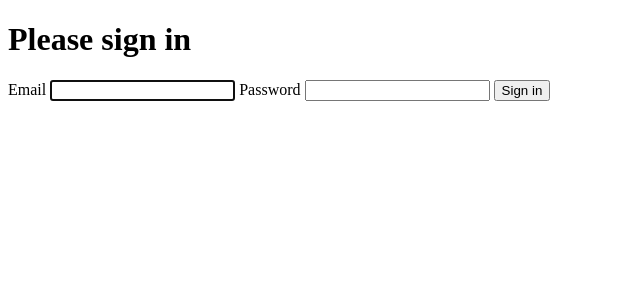
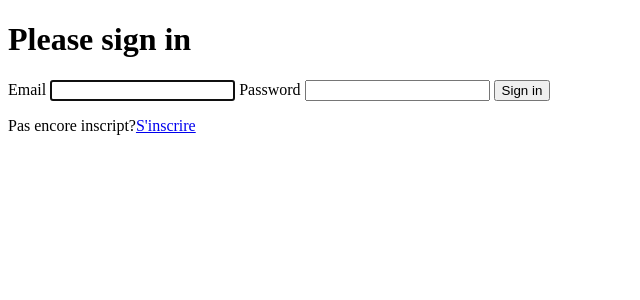
Before and after one commit to Youns29/symfony-ipssi-rendu-AC-YH, a Symfony app: template templates/security/login.html.twig in a window 1280 px wide. Shown: the part 26-326 px from the top of the page, without its empty margins (0-640 px from the left). Run offline with Twig, Linux system fonts and the light colour scheme; the template is opened without the code that fills it, so the values that code supplies are empty; some libraries are stand-ins or nearby versions.

Commit message:
TEMPLATE LOGIN:REGISTER

```diff
--- a/templates/security/login.html.twig
+++ b/templates/security/login.html.twig
@@ -39,4 +39,5 @@
         Sign in
     </button>
 </form>
+    <p>Pas encore inscript?<a href="{{ path('app_register') }}">S'inscrire</a> </p>
 {% endblock %}
```
